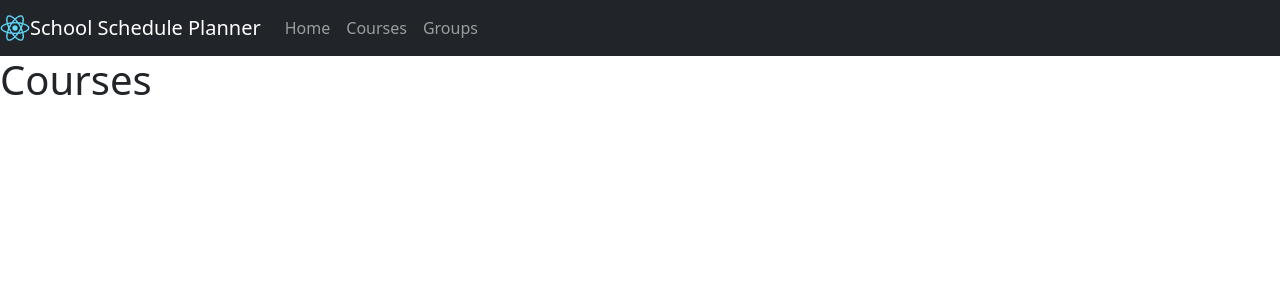
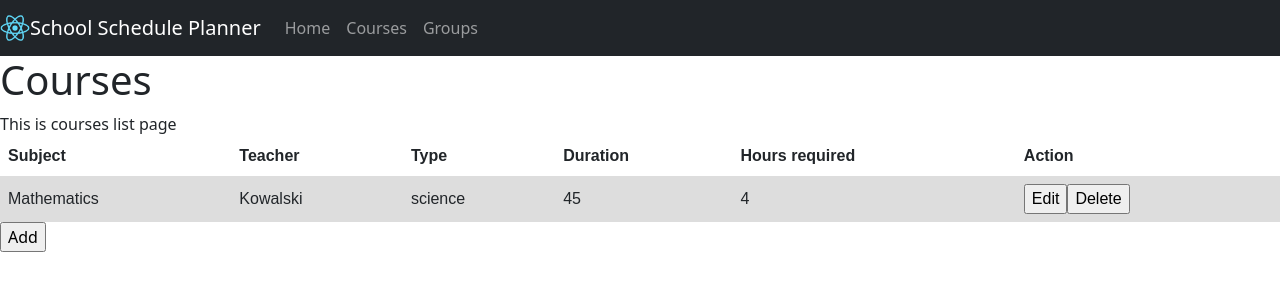
Before and after one commit to m-kmiec/school-schedule-planner, a React (Create React App) app: page /courses in a window 1280 px wide. Shown: the top 300 px of the page. Built offline with nearby package versions, Linux system fonts and the light colour scheme; the HTML template or start-up script is replaced by a standard one.

Commit message:
courses list + basic form with temporary validation

```diff
--- /dev/null
+++ b/src/courses/AddCourse.style.css
@@ -0,0 +1,3 @@
+.form-container {
+    text-align:  center;
+}
--- /dev/null
+++ b/src/courses/AddCourse.tsx
@@ -0,0 +1,97 @@
+import { FormEvent, useState } from "react";
+import { Course } from "../data/Course";
+import "./AddCourse.style.css";
+import { yupResolver} from '@hookform/resolvers/yup';
+import * as Yup from 'yup';
+import { useForm }  from 'react-hook-form';
+
+type Props = {
+    onBackButtonClick: () => void;
+    onSubmitClick: (data: Course) => void;
+}
+
+const AddEmployee = (props: Props) => {
+    const { onBackButtonClick, onSubmitClick } = props;
+    const [subject, setSubject] = useState("");
+    const [teacher, setTeacher] = useState("");
+    const [type, setType] = useState("");
+    const [duration, setDuration] = useState("");
+    const [hoursReq, setHoursReq] = useState("");
+
+    // const validationSchema = Yup.object().shape({
+    //     subject: Yup.string().required("This field is required"),
+    //     teacher: Yup.string().required("This field is required"),
+    //     type: Yup.string().required("This field is required"),
+    //     duration: Yup.string().required("This field is required"),
+    //     hoursReq: Yup.string().required("This field is required"),
+
+    // })
+
+    const onSubjectChanged = (e: any) => {
+        setSubject(e.target.value);
+    };
+
+    const onTeacherChanged = (e: any) => {
+        setTeacher(e.target.value);
+    };
+
+    const onTypeChanged = (e: any) => {
+        setType(e.target.value);
+    };
+
+    const onDurationChanged = (e: any) => {
+        setDuration(e.target.value);
+    };
+
+    const onHoursReqChanged = (e: any) => {
+        setHoursReq(e.target.value);
+    };
+
+    const onSubmitButtonClick = (e: FormEvent) => {
+        e.preventDefault();
+        const data: Course = {
+            subject: {name: subject,abbre: subject.substring(0,4), isMandatory: false},
+            teacher: {name: teacher, surrname: "Kowalski" },
+            type: type,
+            duration: parseInt(duration),
+            hoursReq: parseInt(hoursReq)
+        }
+        onSubmitClick(data);
+        onBackButtonClick();
+    }
+
+    return (
+        <div className="form-container">
+            <div>
+                <h1>Add new course!</h1>
+            </div>
+            <form onSubmit={onSubmitButtonClick}>
+                <div>
+                    <label>Subject: </label>
+                    <input type="text" required value = {subject} onChange={onSubjectChanged}/>
+                </div>
+                <div>
+                    <label>Teacher: </label>
+                    <input type="text" required value = {teacher} onChange={onTeacherChanged}/>
+                </div>
+                <div>
+                    <label>Type: </label>
+                    <input type="text" required value = {type} onChange={onTypeChanged}/>
+                </div>
+                <div>
+                    <label>Duration: </label>
+                    <input type="number" required value = {duration} onChange={onDurationChanged}/>
+                </div>
+                <div>
+                    <label>Hours required: </label>
+                    <input type="number" required value = {hoursReq} onChange={onHoursReqChanged}/>
+                </div>
+                <div>
+                    <input type="button" value="Back" onClick={onBackButtonClick} />
+                    <input type="submit" value="Add"/>
+                </div>
+            </form>
+        </div>
+    )
+}
+export default AddEmployee;
--- /dev/null
+++ b/src/courses/CourseList.style.css
@@ -0,0 +1,15 @@
+table {
+    font-family: arial, sans-serif;
+    border-collapse: collapse;
+    width: 100%;
+  }
+
+  td, th {
+    border: 1px solid #dddddd;
+    text-align: left;
+    padding: 8px;
+  }
+
+  tr:nth-child(even) {
+    background-color: #dddddd;
+  }
--- /dev/null
+++ b/src/courses/CourseList.tsx
@@ -0,0 +1,44 @@
+import { Course } from "../data/Course";
+import "./CourseList.style.css";
+
+type Props = {
+    list: Course[]
+}
+
+
+const CourseList = (props: Props) => {
+
+    const { list } = props;
+    return (<div>This is courses list page
+        <table>
+            <tr>
+                <th>Subject</th>
+                <th>Teacher</th>
+                <th>Type</th>
+                <th>Duration</th>
+                <th>Hours required</th>
+                <th>Action</th>
+            </tr>
+            {list.map(course => {
+                return (
+                    <tr>
+                        <td>{course.subject.name}</td>
+                        <td>{course.teacher.surrname}</td>
+                        <td>{course.type}</td>
+                        <td>{course.duration}</td>
+                        <td>{course.hoursReq}</td>
+                        <td>
+                            <div>
+                            <input type="button" value="Edit"/>
+                            <input type="button" value="Delete"/>
+                            </div>
+                        </td>
+                    </tr>
+                )
+            })}
+
+        </table>
+    </div>
+    )
+}
+export default CourseList;
--- a/src/courses/Courses.tsx
+++ b/src/courses/Courses.tsx
@@ -1,9 +1,39 @@
 import React, { Component } from 'react'
+import { useEffect, useState } from "react";
+import { Course, PageEnum, tmpList } from '../data/Course';
+import MaterialTable from 'material-table';
+import CourseList from './CourseList';
+import AddCourse from './AddCourse';
 
-export default class Courses extends Component {
-  render() {
-    return (
+function Courses() {
+  const [courses, setCourses] = useState(tmpList as Course[]);
+
+  const [shownPage, setShownPage] = useState(PageEnum.list)
+
+  const onAddCourseClick = () => {
+    setShownPage(PageEnum.add);
+  }
+
+  const showListPage = () => {
+    setShownPage(PageEnum.list);
+  }
+
+  const addCourse = (data: Course) => {
+    setCourses([...courses,data]);
+  }
+
+
+  return (
+    <div className="Courses">
       <h1>Courses</h1>
-    )
-  }
+      {shownPage === PageEnum.list &&
+        <><CourseList list={courses}></CourseList>
+          <input type="button" value="Add" onClick={onAddCourseClick} /></>
+      }
+      {shownPage === PageEnum.add && <AddCourse onBackButtonClick={showListPage} onSubmitClick={addCourse}/>}
+
+    </div>
+  )
 }
+
+export default Courses;
--- /dev/null
+++ b/src/data/Course.ts
@@ -0,0 +1,25 @@
+import { Subject } from "./Subject"
+import { Teacher } from "./Teacher"
+
+export type Course = {
+    subject: Subject,
+    teacher: Teacher,
+    type: string,
+    duration: number,
+    hoursReq: number
+}
+
+export const tmpList: Course[] = [
+    {
+        subject: {name: "Mathematics",abbre: "Math","isMandatory":true},
+        teacher: {name:"Jan",surrname: "Kowalski"},
+        type: "science",
+        duration: 45,
+        hoursReq: 4
+    }
+]
+
+export enum PageEnum {
+    list,
+    add,
+}
--- /dev/null
+++ b/src/data/Subject.ts
@@ -0,0 +1,5 @@
+export type Subject = {
+        name: string,
+        abbre: string,
+        isMandatory: boolean
+}
--- /dev/null
+++ b/src/data/Teacher.ts
@@ -0,0 +1,6 @@
+import { Course } from "./Course"
+
+export type Teacher = {
+    name: string,
+    surrname: string
+}
```
Also changed, not shown: package.json (+10 -1 lines), 1 other file (tests, documents, lock files or other folders).
